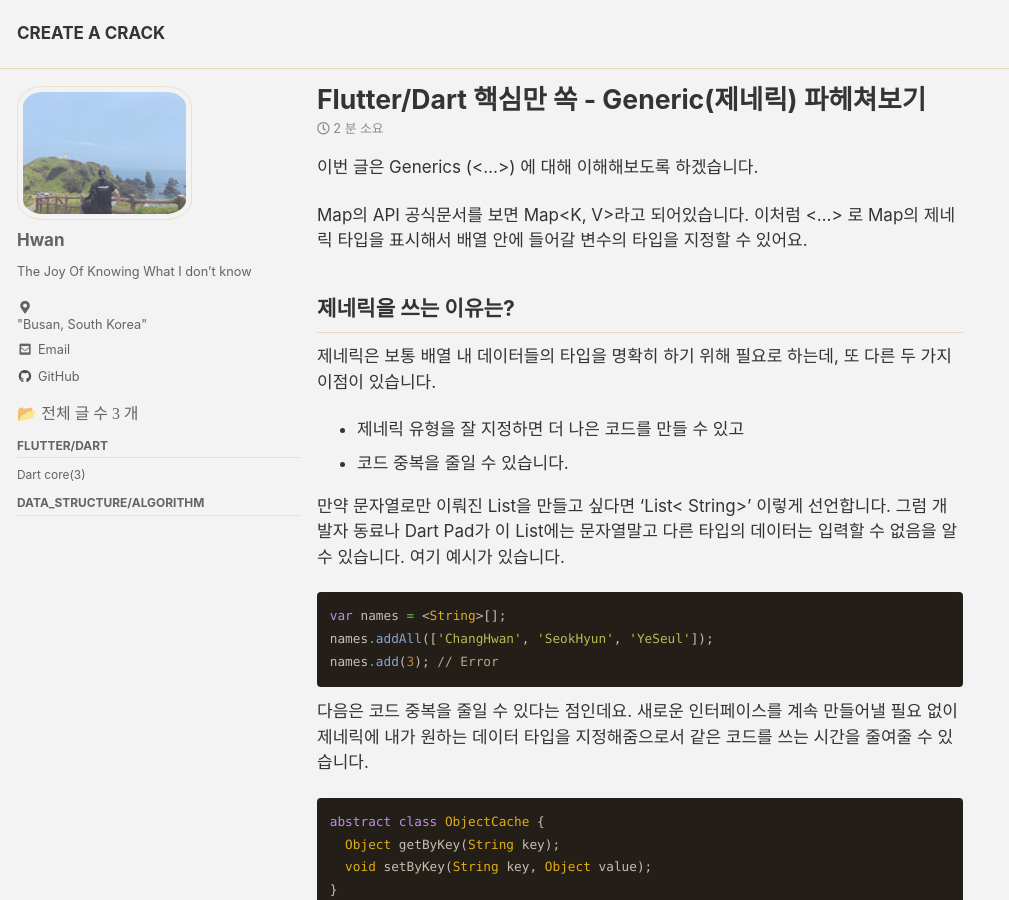
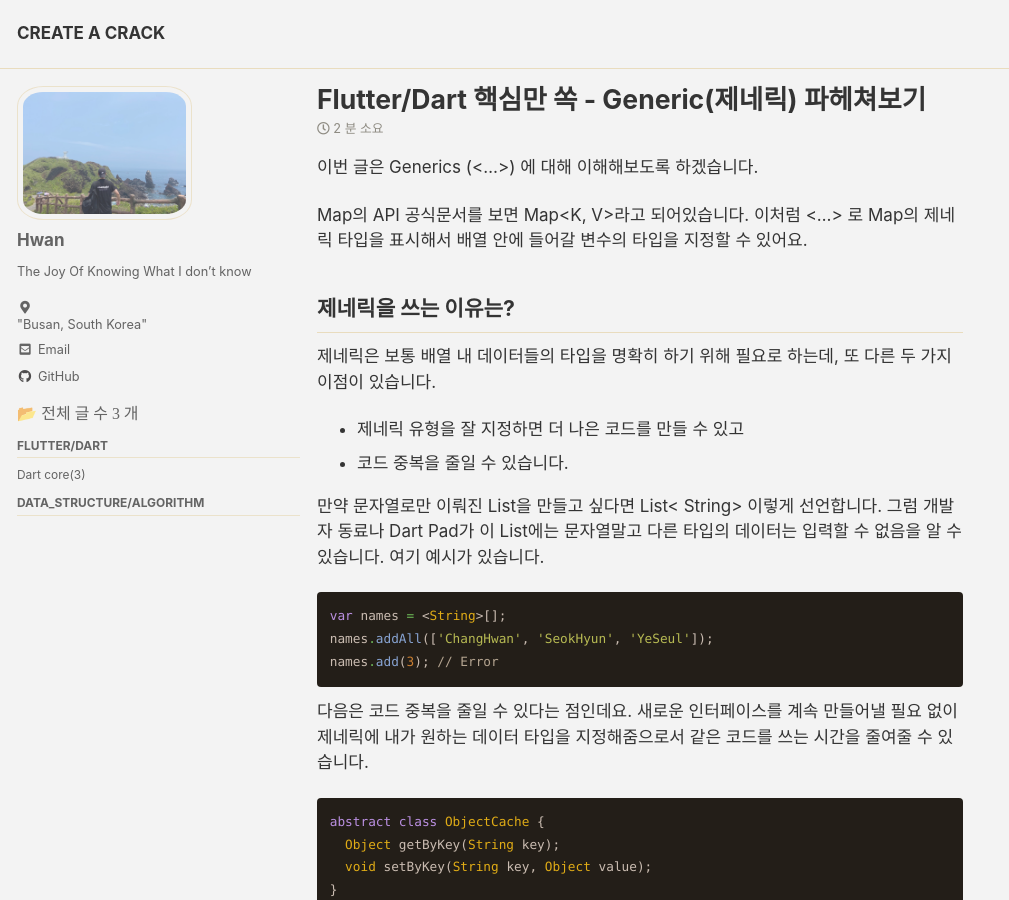
Before and after one commit to hack-up-busan/hack-up-busan-hack-up-busan.github.io, a Jekyll site: the page built from _posts/dart/2022-09-10-Generics.md, in a window 1280 px wide and 900 px high. Shown: the whole window, without its empty margins (0-1009 px from the left). Built offline with Jekyll 4.4.1, drawn with Linux system fonts in a browser that asks for light colours; cached includes are drawn as plain includes; comment, search, counter and statistics services are not loaded.

````diff
--- a/_posts/dart/2022-09-10-Generics.md
+++ b/_posts/dart/2022-09-10-Generics.md
@@ -20,7 +20,7 @@ Map의 API 공식문서를 보면 Map<K, V>라고 되어있습니다.  이처럼
 - 제네릭 유형을 잘 지정하면 더 나은 코드를 만들 수 있고
 - 코드 중복을 줄일 수 있습니다.
 
-만약 문자열로만 이뤄진 List을 만들고 싶다면 'List< String>' 이렇게 선언합니다. 그럼 개발자 동료나 Dart Pad가 이 List에는 문자열말고 다른 타입의 데이터는 입력할 수 없음을 알 수 있습니다. 여기 예시가 있습니다.
+만약 문자열로만 이뤄진 List을 만들고 싶다면 List< String> 이렇게 선언합니다. 그럼 개발자 동료나 Dart Pad가 이 List에는 문자열말고 다른 타입의 데이터는 입력할 수 없음을 알 수 있습니다. 여기 예시가 있습니다.
 
 ```dart
 var names = <String>[];
````
